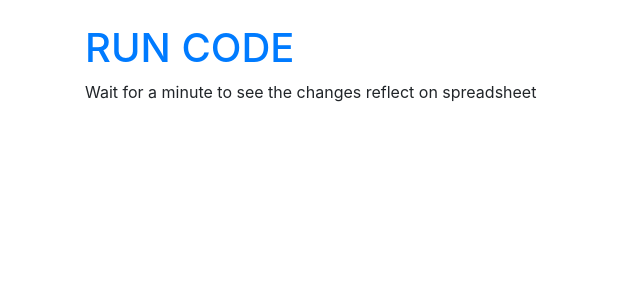
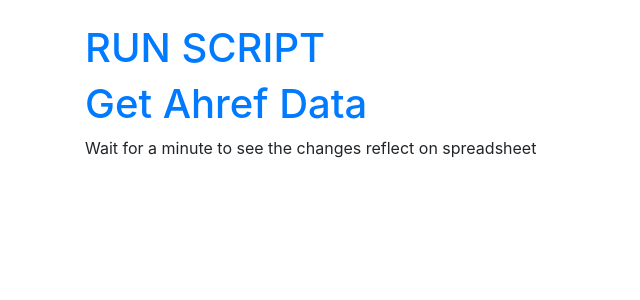
Before and after one commit to dikshantnaik/Seo-Tool, a Flask app: page / in a window 1280 px wide. Shown: the part 56-356 px from the top of the page, without its empty margins (0-640 px from the left). Run offline with Flask 2, Linux system fonts and the light colour scheme; some libraries are stand-ins or nearby versions.

Commit message:
Sheets Ahrref bug fixed

```diff
--- a/app.py
+++ b/app.py
@@ -21,21 +21,41 @@
     print("--------------------------------")
 
     thread =Thread(name="main",target=views.Main)
-    if thread.is_alive() == 0:
+    if thread.is_alive() == False:
         thread.start()
-     # <meta http-equiv = "refresh" content = "5; url = https://docs.google.com/spreadsheets/d/1zJAhm3UoSxiF4ne1degW6uUuP2pLxw9rYckmF4jho0M/edit#gid=0" />
-    return """
-    <h1>Execution Started ...<br>
-    Please don't Relode or Close this Page <br>
-    It'll take a 3-4 minute to update the Google Sheets if no error Occurs <br><br>
-    <span font-color="red"> Redirection you to Spreadsheet in some Seconds
-    <h1>
+        return """
+        <h1>Execution Started ...<br>
+        Please don't Relode or Close this Page <br>
+        It'll take a 3-4 minute to update the Google Sheets if no error Occurs <br><br>
+        <span font-color="red"> Redirection you to Spreadsheet in some Seconds
+        <h1>
 
-    """
-@app.route("/execute2")
-def execute2():
-    URL = "http://da-checker-tool2.herokuapp.com/execute"
-    requests.get(URL)
+        """
+    else:
+        return "Script Ruinning"
+
+
+@app.route("/getAhref")
+def getAhref():
+    print("--------------------------------")
+    print("        SCRIPT STARTING[AHREF]  ")
+    print("--------------------------------")
+    thread = Thread(name="ahref",target=views.get_ahref_ur_dr)
+    if thread.is_alive()==False:
+        thread.start()
+        return """
+            <h1>Execution Started ...<br>
+            Please don't Relode or Close this Page <br>
+            It'll take a 3-4 minute to update the Google Sheets if no error Occurs <br><br>
+            <span font-color="red"> Redirection you to Spreadsheet in some Seconds
+            <h1>
+
+            """
+
+
+    else:
+        return "Script Ruinning"
+
 
 @app.route("/checkStatus")
 def checkIsAlive():
--- a/data.txt
+++ /dev/null
@@ -1,4 +0,0 @@
-http://ziprecruiter.com
-http://zonkafeedback.com
-http://google.com
-http://facebook.com
--- a/sheets.py
+++ b/sheets.py
@@ -49,7 +49,7 @@
     pprint(web_list)
     return web_list
 
-def get_website_for_ahref(NO_OF_WEBSITE_PER_SCRIPT = 10):
+def get_website_for_ahref(NO_OF_WEBSITE_PER_SCRIPT = 200):
     sheet = file.open("DA_Checker")  # open sheet
     sheet = sheet.sheet1  # replace sheet_name with the name that corresponds to yours, e.g, it can be sheet1
 
@@ -98,11 +98,12 @@
         ur_list = sheet.col_values(5)
         ur_list.remove(ur_list[0])
         n1 = len(ur_list) + 2
-        n2 = n1 + len(get_website_for_ahref()) - 1
-        print(f"B{n1}:H{n2} is to be filled")
+
+        n2 = n1 +  len(get_website_for_ahref())- 1
+        print(f"E{n1}:G{n2} is to be filled")
         sheet.update(f"E{n1}:G{n2}", data)
 
-# updating_sheet([[1,2,3],[1,2,3],[1,2,3]],forAhref=True)
+# updating_sheet([[1,2,3],[1,2,3],[1,2,3],[1,2,3],[1,2,3],[1,2,3],[1,2,3],[1,2,3],[1,2,3],[1,2,3],[1,2,3],[1,2,3]],forAhref=True)
 # print(sheet.get_all_records())  # gets all the values of the worksheet in the format of dictionary
 # print(sheet.col_values(1))
 # print(input_websites())
--- a/templates/index.html
+++ b/templates/index.html
@@ -30,7 +30,10 @@
 
     <div class="container">
         <h1>
-            <a href="execute">RUN CODE</a>
+            <a href="execute">RUN SCRIPT</a>
+        </h1>
+        <h1>
+            <a href="getAhref">Get Ahref Data</a>
         </h1>
         <p>Wait for a minute to see the changes reflect on spreadsheet</p>
     </div>
--- a/views.py
+++ b/views.py
@@ -245,6 +245,4 @@
 
 
 
-
-# Main()
 get_ahref_ur_dr()
```
